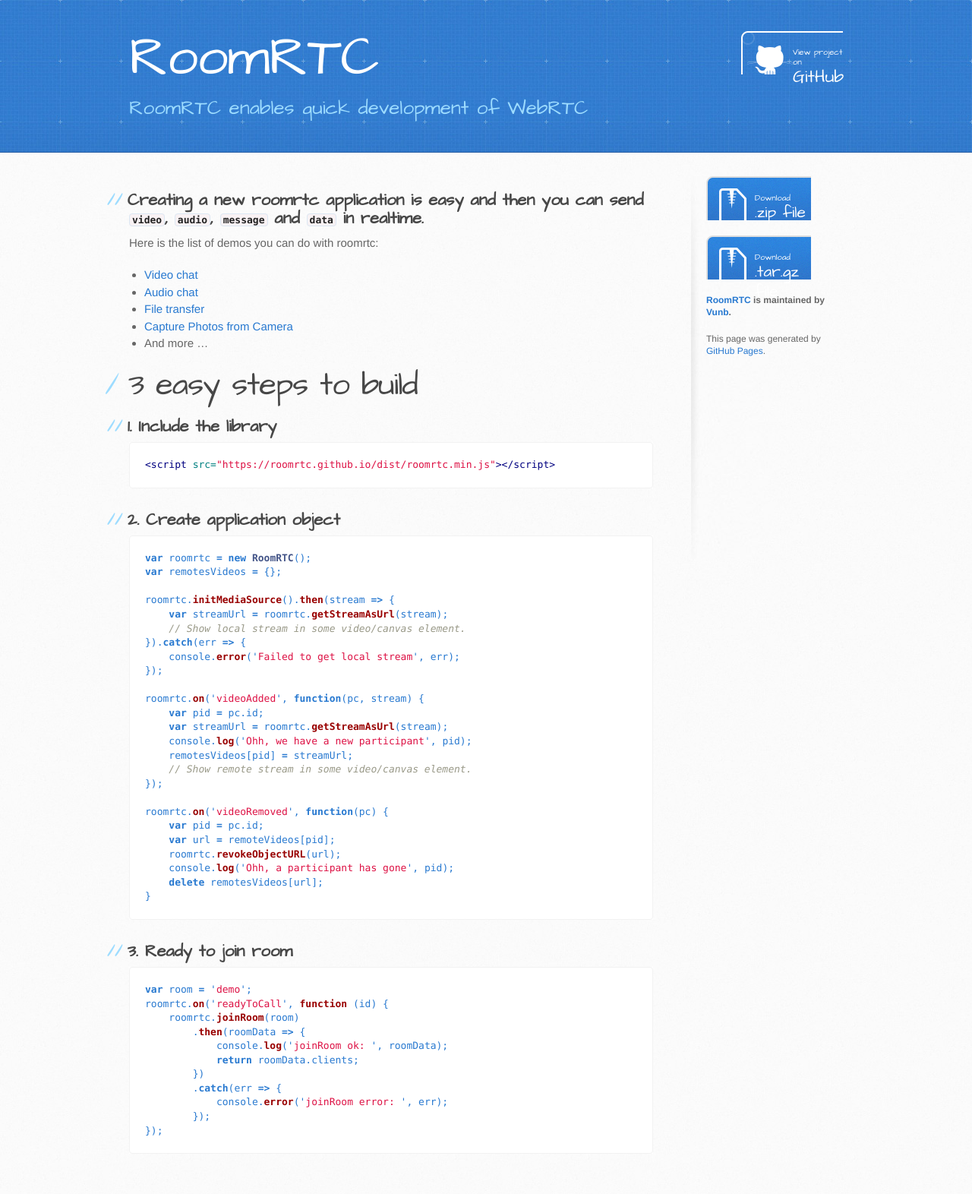
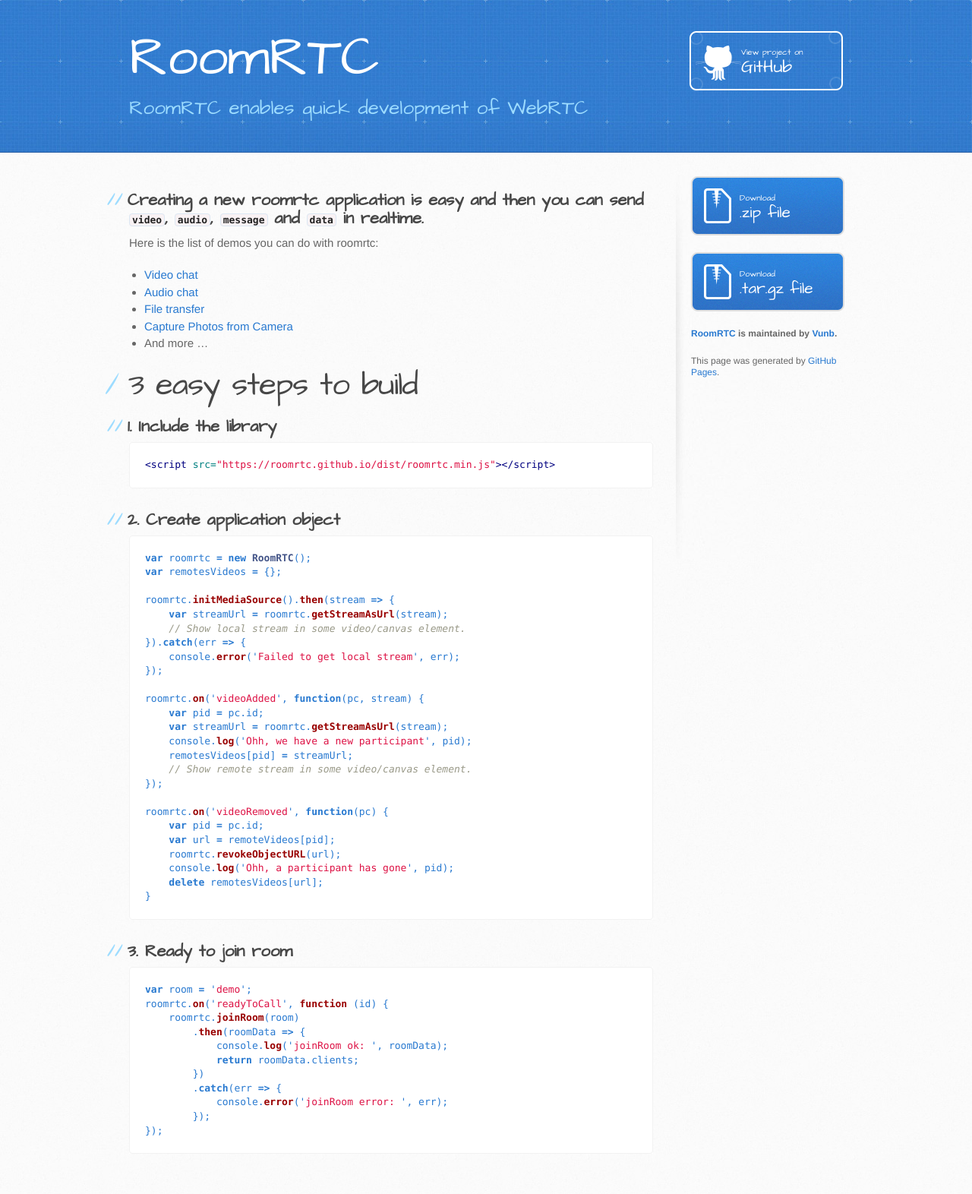
Before and after one commit to roomrtc/roomrtc.github.io, a Jekyll site: the page built from index.md, in a window 1280 px wide. Shown: the whole page at 76% size. Built offline with Jekyll 4.4.1, drawn with Linux system fonts in a browser that asks for light colours.

Commit message:
update style media screen

```diff
--- a/_layouts/default.html
+++ b/_layouts/default.html
@@ -8,8 +8,8 @@
     <link href="https://maxcdn.bootstrapcdn.com/bootstrap/3.3.7/css/bootstrap.min.css" rel="stylesheet" type="text/css" media="screen" />
     <link rel="stylesheet" type="text/css" href="{{ site.baseurl }}/stylesheets/stylesheet.css" media="screen" />
     <link rel="stylesheet" type="text/css" href="{{ site.baseurl }}/stylesheets/pygment_trac.css" media="screen" />
+    <link rel="stylesheet" type="text/css" href="{{ site.baseurl }}/stylesheets/custom.css" media="screen" />
     <link rel="stylesheet" type="text/css" href="{{ site.baseurl }}/stylesheets/print.css" media="print" />
-    <link rel="stylesheet" type="text/css" href="{{ site.baseurl }}/stylesheets/custom.css" media="print" />
 
     <!--[if lt IE 9]>
     <script src="//html5shiv.googlecode.com/svn/trunk/html5.js"></script>
```
